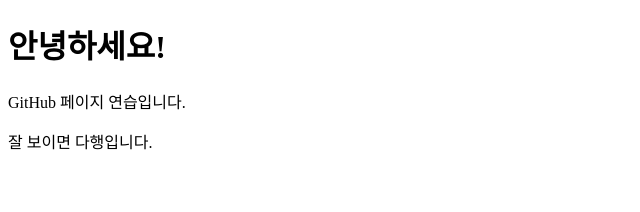
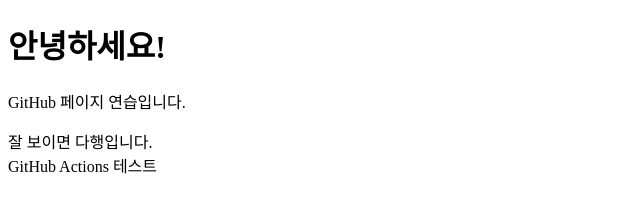
Before and after one commit to mulmer663/mulmer663.github.io, a plain HTML site: page index.html in a window 1280 px wide. Shown: the whole page, without its empty margins (0-640 px from the left). Drawn offline with Linux system fonts and the light colour scheme.

Commit message:
GitHub Actions Test

```diff
--- a/index.html
+++ b/index.html
@@ -12,6 +12,7 @@
     <p>GitHub 페이지 연습입니다.</p>
 
     <div>잘 보이면 다행입니다.</div>
+    <div>GitHub Actions 테스트</div>
 
 </body>
 </html>
```
